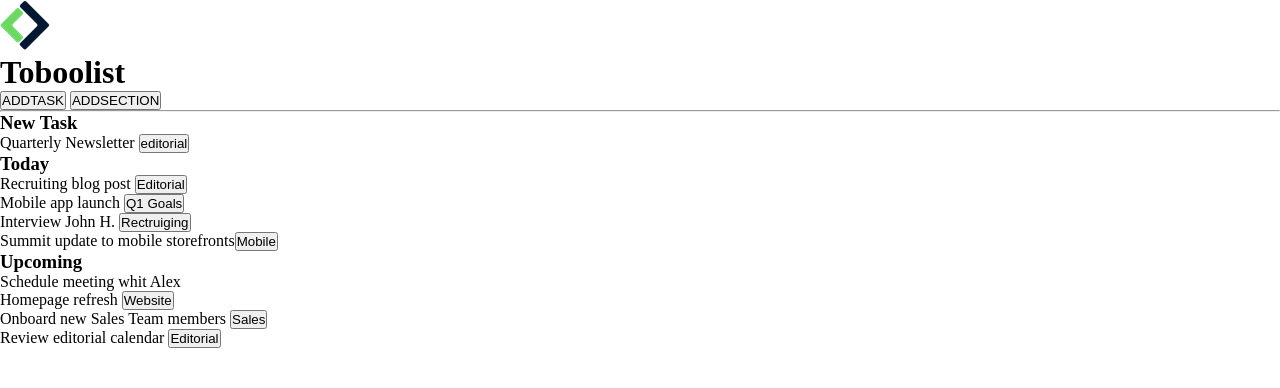
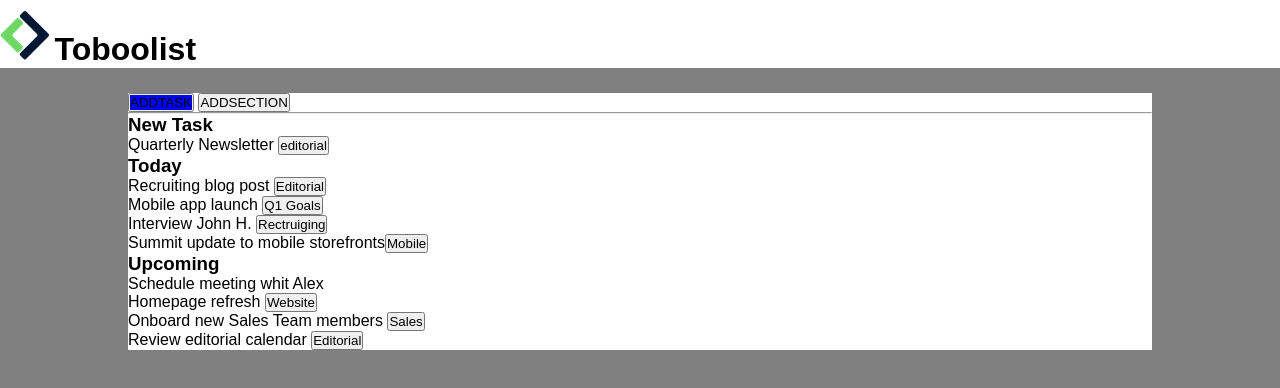
Before and after one commit to PaoloMucedero/html-css-toboolist, a plain HTML site: page index.html in a window 1280 px wide. Drawn offline with Linux system fonts and the light colour scheme.

Commit message:
feat: main centrato e colorato in bianco

```diff
--- a/styles/style.css
+++ b/styles/style.css
@@ -3,4 +3,33 @@
     margin: 0;
     padding: 0;
     box-sizing: border-box;
+    font-family: Arial, Helvetica, sans-serif;
 }
+#addtask{
+    background-color: blue;
+
+}
+.tasti-task-section{
+    padding-left: 35px;
+}
+.bg-grey{
+    background-color: grey;
+}
+.bg-white {
+    background-color: white;
+
+}
+.toboolist{
+    display: inline-block;
+
+}
+.logo-boolean{
+    margin-top: 10px;
+}
+
+.corpo-centrale-bianco{
+        margin: 0 auto;
+    width: 80%;
+    padding-top: 25px;
+    height: 400px;
+}
```
